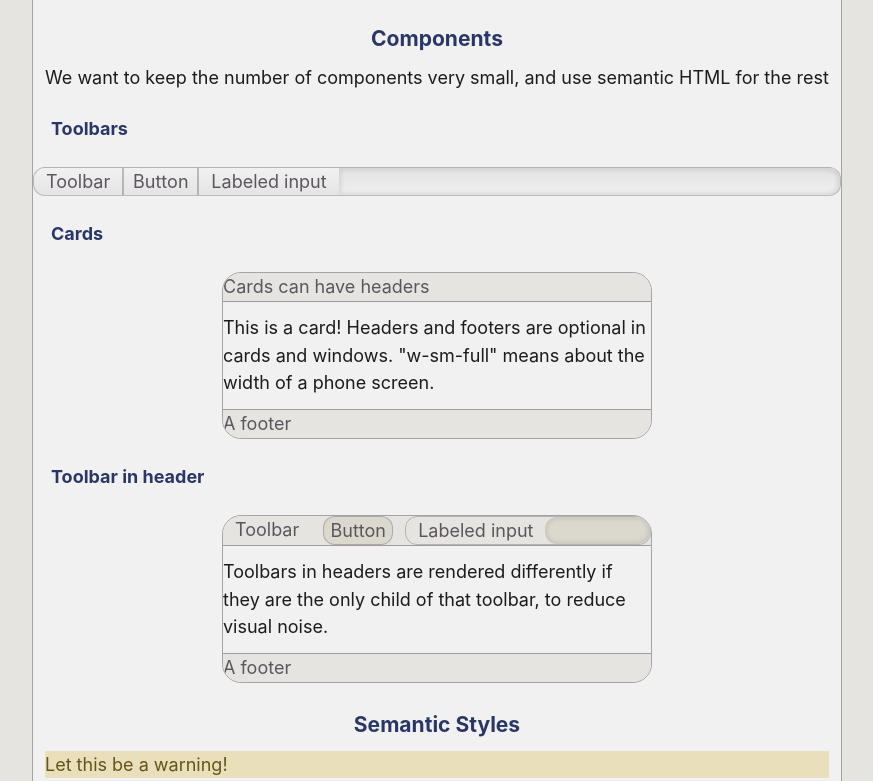
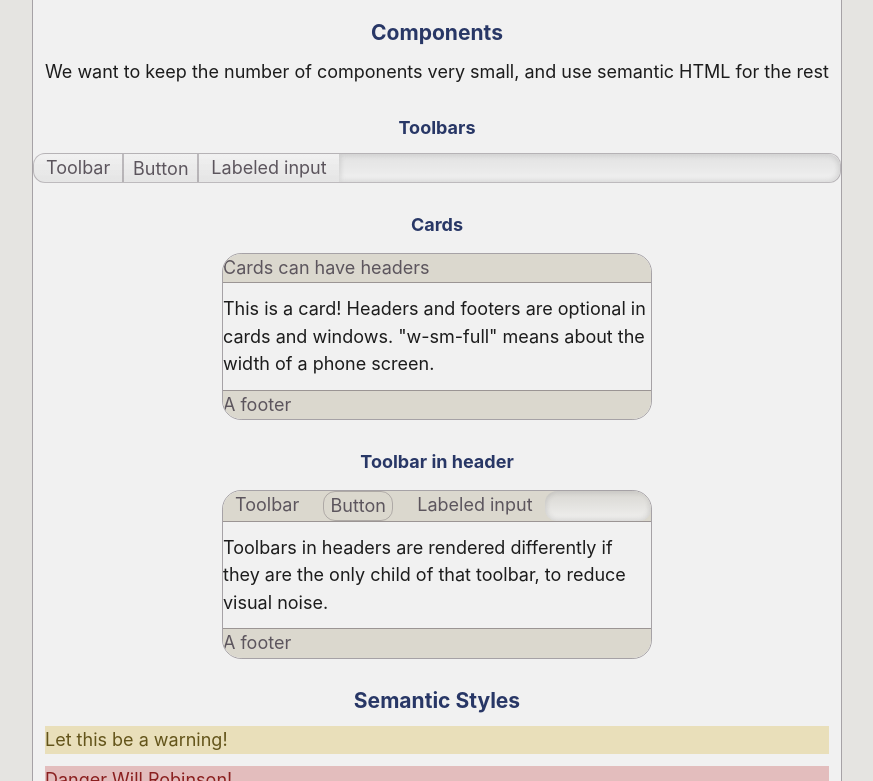
Before and after one commit to EternityForest/barrel.css, a plain HTML site: page index.html in a window 1280 px wide. Shown: the part 859-1640 px from the top of the page, without its empty margins (203-1076 px from the left). Drawn offline with Linux system fonts and the light colour scheme.

Commit message:
Better variable organization

```diff
--- a/css/banderole/banderole.css
+++ b/css/banderole/banderole.css
@@ -17,10 +17,6 @@
   --control-border-color: #412f1b42;
   --window-box-shadow: 3px 3px 12px 1px rgb(83 49 10 / 31%);
   --item-box-shadow: 1px 1px 3px 0px rgb(0 0 0 / 16%);
-}
-
-header {
-  background: none;
 }
 
 ::selection {
--- a/css/barrel.css
+++ b/css/barrel.css
@@ -79,9 +79,6 @@
     /*Used for tool bars and cards*/
     --item-box-shadow: none;
 
-
-    /*Note that themes can decide 3D elements should be flat*/
-
     /*Below this line you probably don't need to change stuff*/
     /* fg color for warning and danger */
     --highlight-color: var(--teal);
@@ -91,17 +88,20 @@
 
     --hover-color: color-mix(in srgb, var(--highlight-color) 30%, transparent);
 
+    --control-border-color: color-mix(in srgb, var(--graphical-fg) 35%, rgb(0 0 0 / 0%));
+
+    /*Intensity of table borders is less than normal borders, to balance the density*/
+    --table-border-strength: 50%;
+
+    --thin-border: 1px solid var(--border-color);
+}
+
+/*Less likely stuff for user to change, intermediate vars in complex logic*/
+:root {
+    --header-padding: var(--gap);
     --success-fg: color-mix(in srgb, var(--success-color) 60%, var(--fg));
     --warning-fg: color-mix(in srgb, var(--warning-color) 40%, var(--fg));
     --danger-fg: color-mix(in srgb, var(--danger-color) 70%, var(--fg));
-
-    --control-border-color: color-mix(in srgb, var(--graphical-fg) 35%, rgb(0 0 0 / 0%));
-
-    /*Intensity of table borders is less than normal borders, to balance the density*/
-    --table-border-strength: 50%;
-
-    /*Calculated helpers*/
-    --thin-border: 1px solid var(--border-color);
 }
 
 @media screen and (max-width: 420px) {
@@ -272,13 +272,6 @@ h3 * {
     font-family: var(--heading-font);
 }
 
-:not(.tool-bar) h1,
-:not(.tool-bar) h2,
-:not(.tool-bar) h3,
-:not(.tool-bar) h4 {
-    padding-inline-end: var(--gap);
-    padding-inline-start: var(--gap);
-}
 
 h3 button,
 h3 a.button {
@@ -288,10 +281,13 @@ h3 a.button {
 
 h1,
 h2,
-h3 {
+h3,
+h4 {
     margin-bottom: 12px;
     margin-top: 28px;
     text-align: center;
+    padding-inline-end: var(--header-padding);
+    padding-inline-start: var(--header-padding);
 }
 
 h2 {
@@ -313,24 +309,17 @@ hr {
 }
 
 
-
 header,
 footer {
-    background-color: var(--control-bg);
-    color: var(--control-fg);
-    --accent-color: var(--control-fg);
-    --graphical-fg: var(--control-fg);
-
     width: 100%;
     box-sizing: border-box;
     margin: 0px;
     flex-grow: 0;
     min-height: var(--control-height);
-}
-
-main>header,
-main>footer {
     background-color: var(--alt-control-bg);
+    color: var(--control-fg);
+    --accent-color: var(--control-fg);
+    --graphical-fg: var(--control-fg);
 }
 
 /*Headers and footers */
@@ -356,64 +345,66 @@ header {
 }
 
 
-/*Top level header different, for contrast with bg*/
-:not(main>*)>header *,
-:not(main>*)>footer * {
-    --control-bg: var(--alt-control-bg);
-}
-
-main>*>header,
-main>*>footer {
-    background-color: var(--alt-control-bg);
-}
-
-
-header>*:only-child,
-header>*:only-child>:only-child {
+
+
+
+header :is(h1, h2, h3, h4) {
+    padding-inline-start: var(--padding);
+}
+
+header>:is(h1, h2, h3, h4):has(button:only-child) {
+    padding: 0px;
+    --header-padding: 0px;
+}
+
+header:not(.undecorated) {
+    --convex-item-bg: var(--control-bg);
+
+    & :only-child,
+    &>*:only-child>:only-child {
+        border: none;
+    }
+
+    &>:only-child,
+    &>*:only-child,
+    &>*:only-child>:only-child {
+        margin-top: 0px;
         width: 100%;
         flex-grow: 1;
         box-sizing: border-box;
         margin: 0px;
-}
-
-header :is(h1, h2, h3, h4) {
-    padding-inline-start: var(--padding);
-}
-
-header>:is(h1, h2, h3, h4):has(button) {
-    padding: 0px;
-}
-
-header:not(.undecorated)>*> :only-child,
-header:not(.undecorated)> :only-child {
+
+        &:not(.highlight, .danger, .warning, .success) {
+            --control-bg: none;
+            --convex-item-bg: none;
+        }
+    }
+
+    /*Treat toolbar only children of a header specially*/
+    &>.tool-bar:only-child {
+        gap: var(--padding);
+
+        &>*:not(.specificity-hack) {
+            border-radius: var(--control-border-radius);
+        }
+
+        & :is(p, h1, h2, h3, h4, h5, h6, label) {
+            background: none;
             border: none;
         }
 
-header:not(.undecorated)>.tool-bar:only-child {
-    gap: var(--padding);
-}
-
-header:not(.undecorated)>.tool-bar:only-child>*:not(.specificity-hack) {
-    border-radius: var(--control-border-radius);
-}
-
-header:not(.undecorated)>.tool-bar:only-child :is(p, h1, h2, h3, h4, h5, h6, label) {
-    background: none;
-}
-
-header:not(.undecorated)>.tool-bar:only-child :is(input, select, button) {
+        & :is(input, select, button) {
             color: var(--control-fg);
         }
 
-header:not(.undecorated)>.tool-bar:only-child :is(input, button) {
-    background: var(--alt-control-bg);
+        & :is(input, button) {
             color: var(--control-fg);
         }
 
-
-header>.tool-bar>:is(p, h1, h2, h3, h4) {
-    border: none;
-}
+    }
+}
+
+
 
 
 /*Inputs*/
@@ -469,13 +460,6 @@ a.button {
     color: var(--control-fg);
     padding: 0em 0.2em 0em 0.2em;
     display: inline-block;
-}
-
-header:not(.undecorated)>:only-child :is(button, a.button, input[type='submit']),
-header:not(.undecorated)>button:only-child,
-header:not(.undecorated)>a.button:only-child,
-header:not(.undecorated)>input[type='submit'] {
-    background: var(--alt-control-bg);
 }
 
 button {
@@ -1490,6 +1474,7 @@ dd {
 
 .tool-bar {
     --tool-bar-element-border: var(--control-border-width) solid var(--control-border-color);
+    --header-padding: 0px;
     flex-basis: max-content;
     display: flex;
     flex-wrap: wrap;
@@ -1510,7 +1495,8 @@ dd {
     gap: 0px;
 }
 
-.tool-bar * {
+/*Undo any effect something else set on convex elements for consistency*/
+.tool-bar :is(button, a.button) {
     box-shadow: none;
     display: inline-block;
 }
@@ -1745,17 +1731,6 @@ header:not(.undecorated)>.tool-bar:only-child :is(a, a.button, select, p, h1, h2
     border-bottom: var(--tool-bar-element-border);
 }
 
-.tool-bar select {
-    background: none;
-}
-
-/*
-Wall to wall fill the top header
-body>header>.tool-bar.w-full, body>header>.tool-bar.w-full *,
-main>header>.tool-bar.w-full, main>header>.tool-bar.w-full *
-{
-    border-radius: 0px;
-} */
 
 /*Scrollbars*/
 /* Firefox */
--- a/css/lair.css
+++ b/css/lair.css
@@ -17,8 +17,8 @@
     --concave-item-bg: linear-gradient(180deg, var(--3d-shadow) 12%, var(--3d-highlight) 88%);
     --convex-item-bg: linear-gradient(180deg, var(--3d-highlight) 0%, var(--3d-shadow) 96%);
     --convex-item-active-bg: var(--concave-item-bg);
-    --concave-item-box-shadow: inset 0px 0px 4px 2px #3838381f;
-    --control-bg: #7c093b;
-    --alt-control-bg: #482155;
+    --concave-item-box-shadow: inset 0px 0px 4px 2px #171616bf;
+    --control-bg: #482155;
+    --alt-control-bg: #620d38;
     --control-fg: #cdb8a6;
 }
--- a/index.html
+++ b/index.html
@@ -13,7 +13,7 @@
 
   <main>
     <section class="window paper">
-      <header class="padding">Look! A Header</header>
+      <header class="padding"><button>Look! A Header that is a button!</button></header>
 
       <h2>Basic Page</h2>
 
@@ -253,7 +253,7 @@
 
         <header class="align-center">
           <h4>Hymn of Breaking Strain</h4>
-          Rudyard Kipling
+          <p>Rudyard Kipling</p>
         </header>
         <pre class="poem h-center">
           THE careful text-books measure
```
Also changed, not shown: README.md. Lines whose indentation alone changed are shown as unchanged.
